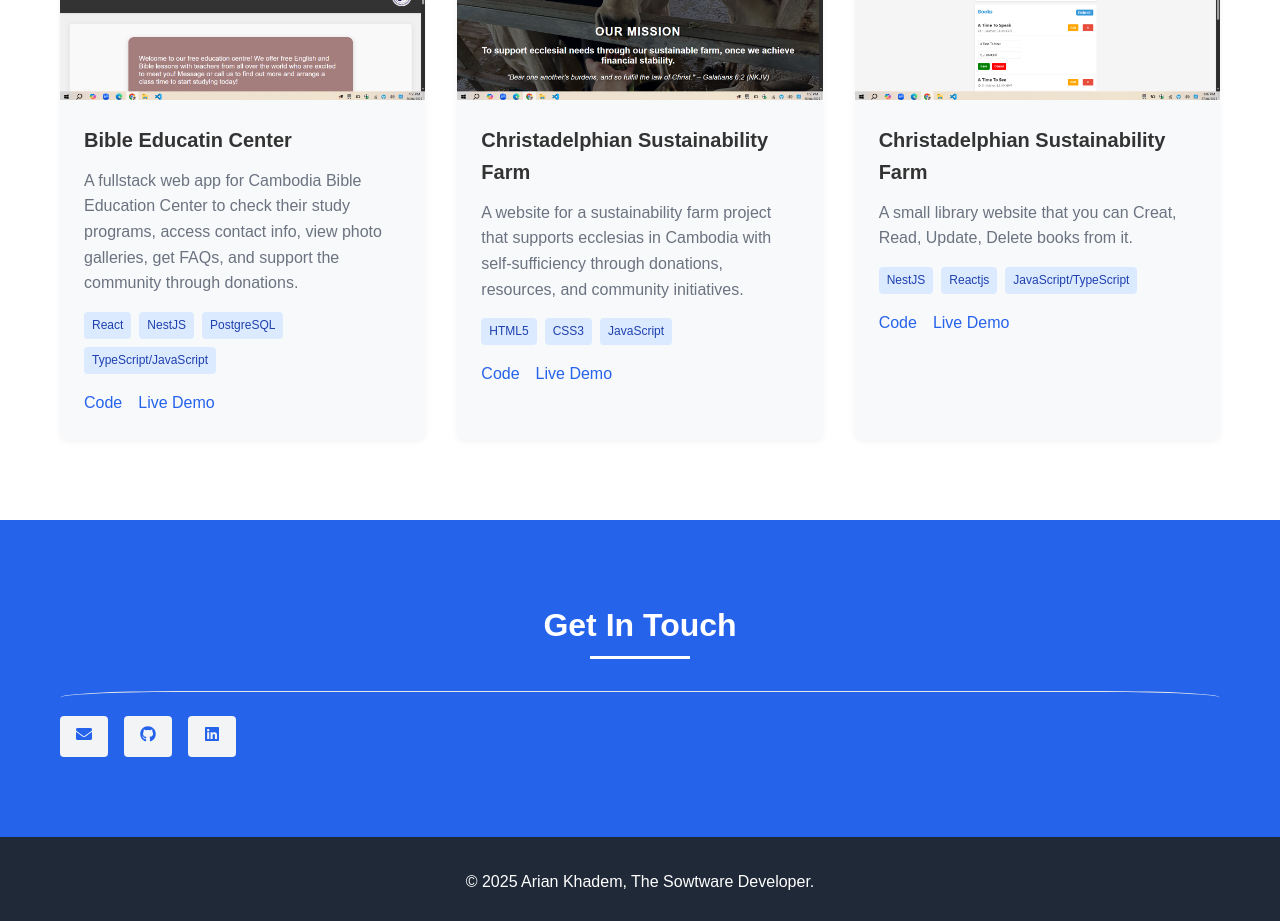
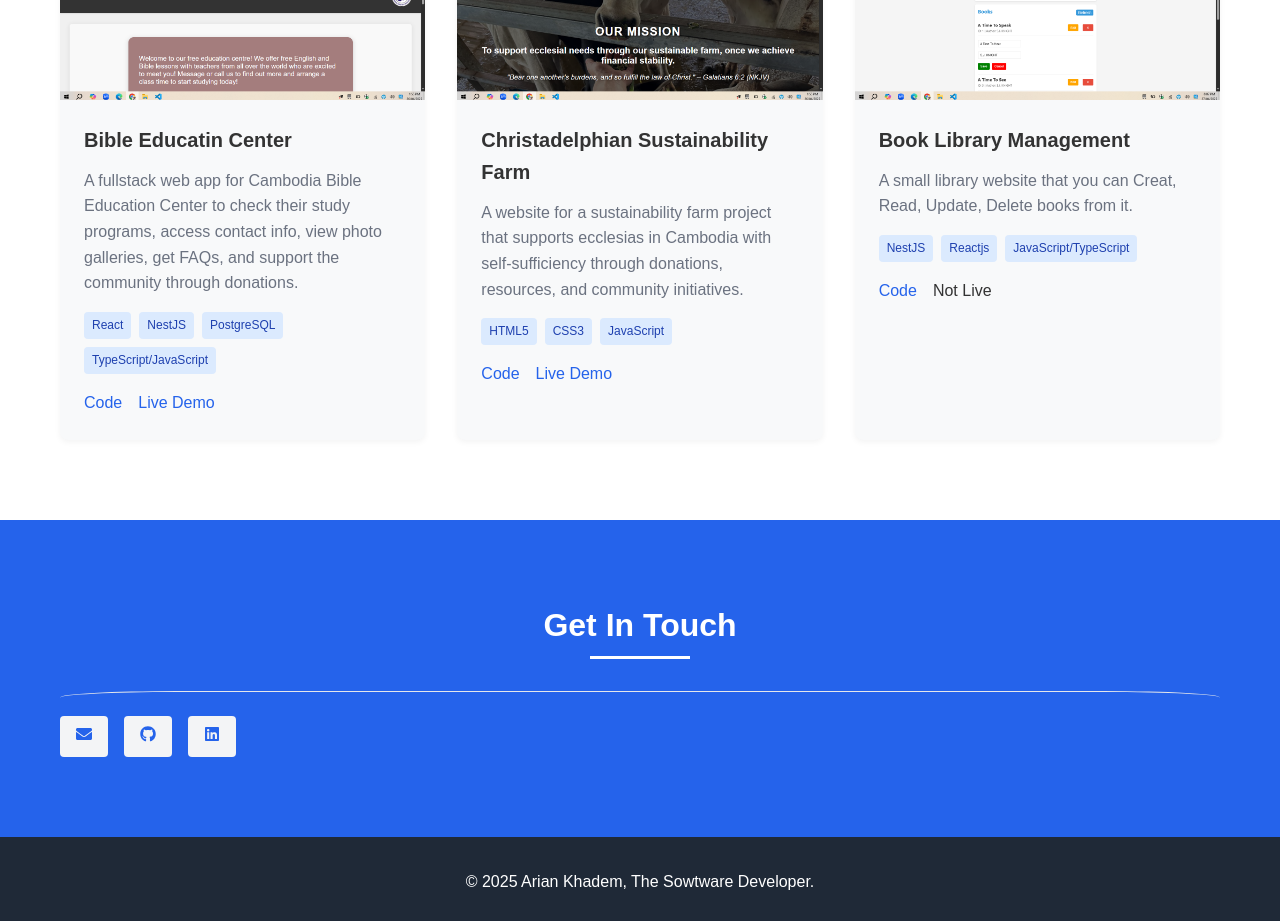
Before and after one commit to calledarian/Portfolio, a React (Create React App) app: page / in a window 1280 px wide. Shown: the part 1740-2661 px from the top of the page. Built offline with nearby package versions, Linux system fonts and the light colour scheme.

Commit message:
Update Projects.js

```diff
--- a/src/Projects.js
+++ b/src/Projects.js
@@ -56,7 +56,7 @@ export default function Projects() {
                             <img src="./bookshell.png" alt="Library Project" />
                         </div>
                         <div className="project-details">
-                            <h3 className="project-title">Christadelphian Sustainability Farm</h3>
+                            <h3 className="project-title">Book Library Management</h3>
                             <p className="project-description">
                                 A small library website that you can Creat, Read, Update, Delete books from it.
                             </p>
@@ -66,8 +66,8 @@ export default function Projects() {
                                 <span className="project-tag">JavaScript/TypeScript</span>
                             </div>
                             <div className="project-links">
-                                <a href="https://github.com/calledarian/farm" className="project-link">Code</a>
-                                <a href="https://christadelphiancambodia.netlify.app/" className="project-link">Live Demo</a>
+                                <a href="https://github.com/calledarian/library" className="project-link">Code</a>
+                                <div className="project-link">Not Live</div>
                             </div>
                         </div>
                     </div>
```
